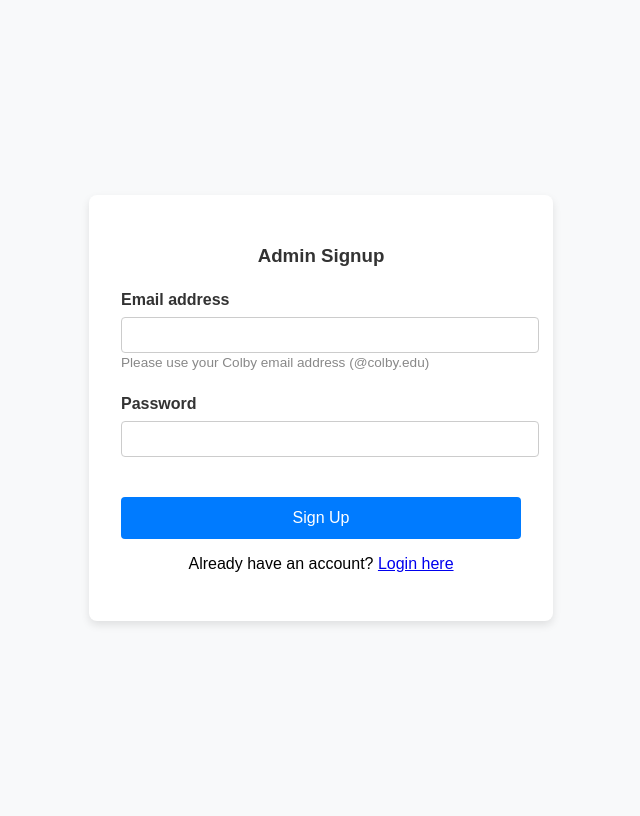
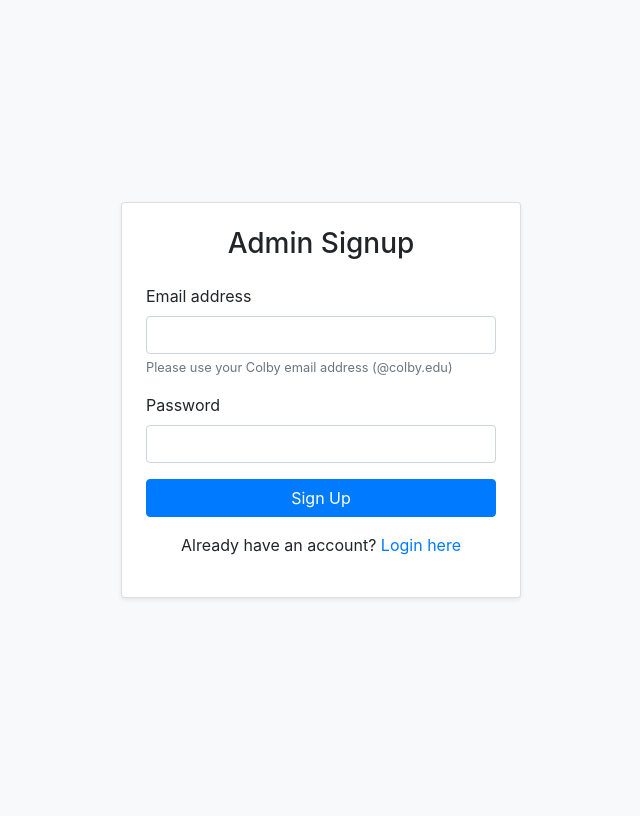
Before and after one commit to agpalm25/Epic_Exec_CS321_CORE_APP, a Flask app: page /signup in a window 1280 px wide. Shown: the whole page, without its empty margins (319-959 px from the left). After the commit the page ends 599 px from the top, so only its background shows below. Run offline with Flask 3, Linux system fonts and the light colour scheme; some libraries are stand-ins or nearby versions.

Commit message:
Added bootsrap for sign in and sign up pages

```diff
--- a/static/signup.css
+++ /dev/null
@@ -1,71 +0,0 @@
-body {
-    font-family: Arial, sans-serif;
-    background-color: #f8f9fa;
-}
-
-.container {
-    display: flex;
-    justify-content: center;
-    align-items: center;
-    min-height: 100vh;
-}
-
-.form-container {
-    width: 100%;
-    max-width: 400px;
-    background-color: #fff;
-    padding: 2rem;
-    border-radius: 8px;
-    box-shadow: 0 4px 8px rgba(0, 0, 0, 0.1);
-}
-
-.form-container h3 {
-    text-align: center;
-    margin-bottom: 1.5rem;
-    color: #333;
-}
-
-.form-group {
-    margin-bottom: 1.5rem;
-}
-
-.form-group label {
-    display: block;
-    font-weight: bold;
-    margin-bottom: 0.5rem;
-    color: #333;
-}
-
-.form-group input {
-    width: 100%;
-    padding: 0.5rem;
-    border: 1px solid #ccc;
-    border-radius: 4px;
-    font-size: 1rem;
-}
-
-.form-group small {
-    font-size: 0.85rem;
-    color: #888;
-}
-
-button[type="submit"] {
-    width: 100%;
-    padding: 0.75rem;
-    font-size: 1rem;
-    background-color: #007bff;
-    color: #fff;
-    border: none;
-    border-radius: 4px;
-    cursor: pointer;
-    margin-top: 1rem;
-}
-
-button[type="submit"]:hover {
-    background-color: #0056b3;
-}
-
-.text-center {
-    text-align: center;
-    margin-top: 1rem;
-}
--- a/templates/signup.html
+++ b/templates/signup.html
@@ -4,30 +4,31 @@
     <meta charset="UTF-8">
     <meta name="viewport" content="width=device-width, initial-scale=1.0">
     <title>Admin Signup</title>
-    <link rel="stylesheet" href="{{ url_for('static', filename='signup.css') }}">
-
+    <link rel="stylesheet" href="https://stackpath.bootstrapcdn.com/bootstrap/4.5.2/css/bootstrap.min.css">
 </head>
 <body class="bg-light">
-    <div class="container">
-        <div class="form-container">
-            <h3>Admin Signup</h3>
+    <div class="container d-flex justify-content-center align-items-center min-vh-100">
+        <div class="card p-4 shadow-sm" style="max-width: 400px; width: 100%;">
+            <h3 class="text-center mb-4">Admin Signup</h3>
             <form method="POST" action="{{ url_for('auth.signup') }}">
                 <div class="form-group">
                     <label for="email">Email address</label>
-                    <input type="email" id="email" name="email" required
-                           title="Please use your Colby email address">
-                    <small>Please use your Colby email address (@colby.edu)</small>
+                    <input type="email" id="email" name="email" class="form-control" required title="Please use your Colby email address">
+                    <small class="form-text text-muted">Please use your Colby email address (@colby.edu)</small>
                 </div>
                 <div class="form-group">
                     <label for="password">Password</label>
-                    <input type="password" id="password" name="password" required>
+                    <input type="password" id="password" name="password" class="form-control" required>
                 </div>
-                <button type="submit">Sign Up</button>
+                <button type="submit" class="btn btn-primary btn-block mt-3">Sign Up</button>
             </form>
-            <p class="text-center">
+            <p class="text-center mt-3">
                 Already have an account? <a href="/signin">Login here</a>
             </p>
         </div>
     </div>
+    <script src="https://code.jquery.com/jquery-3.5.1.slim.min.js"></script>
+    <script src="https://cdn.jsdelivr.net/npm/@popperjs/core@2.4.0/dist/umd/popper.min.js"></script>
+    <script src="https://stackpath.bootstrapcdn.com/bootstrap/4.5.2/js/bootstrap.min.js"></script>
 </body>
 </html>
```
Also changed, not shown: templates/signin.html (+51 -15 lines).
